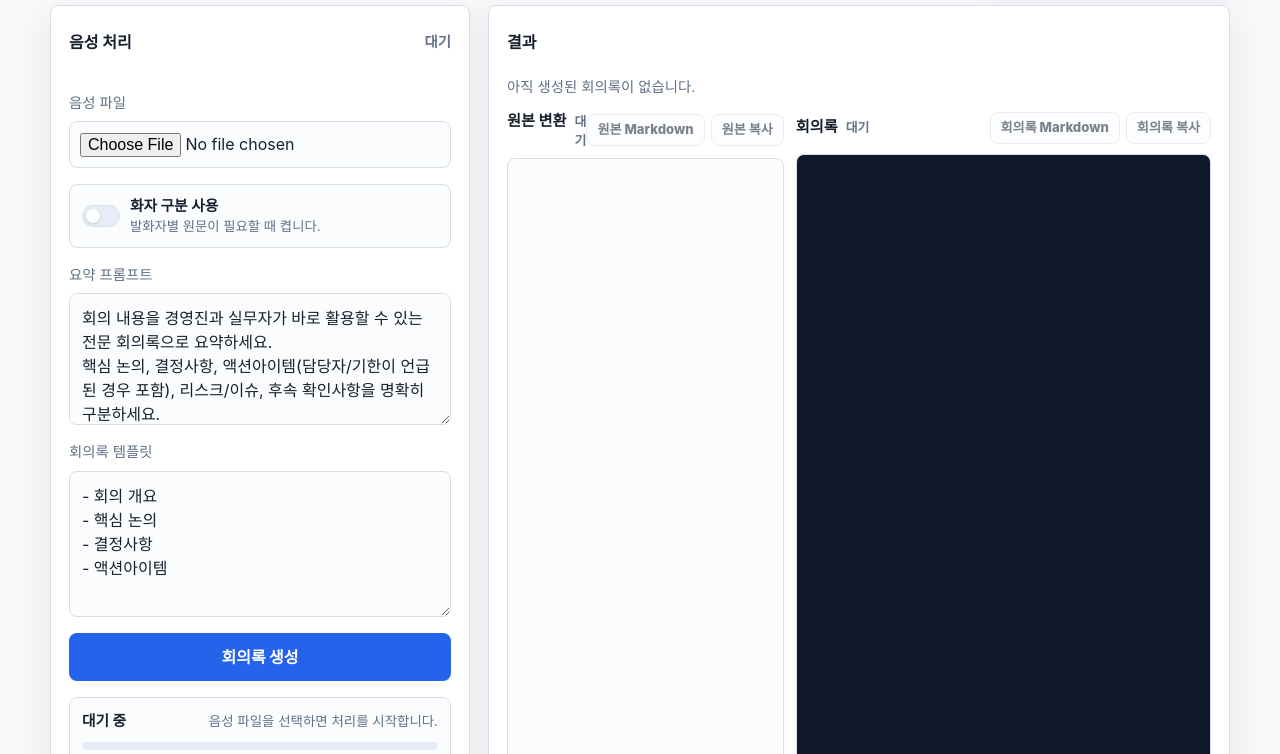
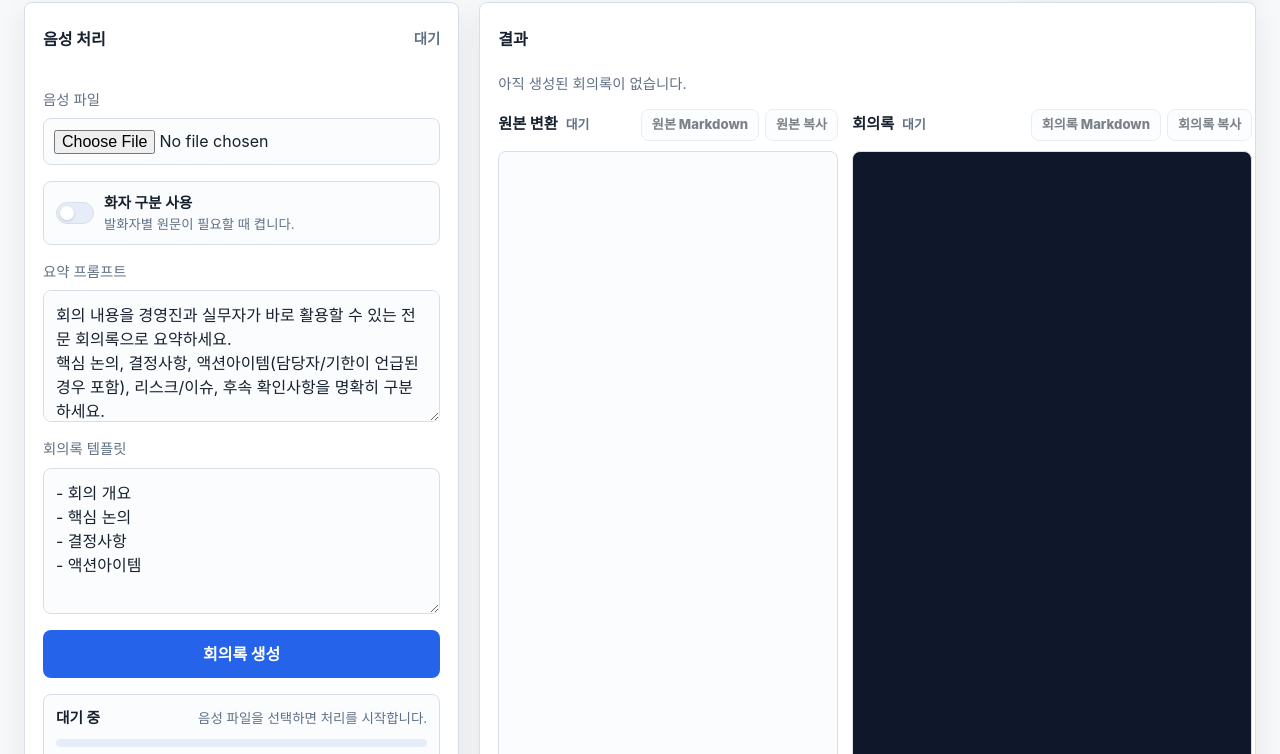
Before and after one commit to wlsgns888/asr-test, a plain HTML site: page app/static/index.html in a window 1280 px wide. Shown: the part 116-870 px from the top of the page. Drawn offline with Linux system fonts and the light colour scheme; no server answers.

Commit message:
feat(ui): improve desktop layout scaling

```diff
--- a/app/static/base.css
+++ b/app/static/base.css
@@ -44,9 +44,9 @@ pre:focus-visible {
 }
 
 .app-shell {
-  width: min(1180px, calc(100% - 32px));
+  width: min(1680px, calc(100% - 48px));
   margin: 0 auto;
-  padding: 28px 0 36px;
+  padding: 32px 0 40px;
 }
 
 .masthead {
@@ -59,8 +59,8 @@ pre:focus-visible {
 
 .workspace {
   display: grid;
-  grid-template-columns: minmax(320px, 420px) minmax(0, 1fr);
-  gap: 18px;
+  grid-template-columns: minmax(380px, min(34vw, 560px)) minmax(0, 1fr);
+  gap: 20px;
   align-items: stretch;
 }
 
@@ -71,7 +71,7 @@ h2 {
 }
 
 h1 {
-  font-size: clamp(2rem, 2.8rem, 3rem);
+  font-size: clamp(2rem, 3vw, 3rem);
   line-height: 1.08;
 }
 
--- a/app/static/output.css
+++ b/app/static/output.css
@@ -4,8 +4,8 @@
 }
 
 .result-panel {
-  min-height: 580px;
   display: flex;
+  min-height: clamp(640px, calc(100vh - 186px), 920px);
   flex-direction: column;
 }
 
@@ -17,8 +17,8 @@
 .output-grid {
   display: grid;
   flex: 1;
-  grid-template-columns: minmax(260px, 0.8fr) minmax(340px, 1.2fr);
-  gap: 12px;
+  grid-template-columns: minmax(340px, 1fr) minmax(400px, 1.15fr);
+  gap: 14px;
 }
 
 .output-pane {
@@ -72,8 +72,8 @@
 #source-output,
 #result-output {
   flex: 1;
-  height: min(58vh, 640px);
-  max-height: 640px;
+  height: clamp(520px, calc(100vh - 430px), 760px);
+  max-height: 760px;
   min-height: 430px;
   margin: 0;
   overflow: auto;
--- a/app/static/styles.css
+++ b/app/static/styles.css
@@ -162,7 +162,7 @@ input[type="file"] {
 }
 
 textarea {
-  min-height: 132px;
+  min-height: clamp(132px, 15vh, 188px);
   resize: vertical;
   padding: 12px;
 }
```
Also changed, not shown: 1 other file.
